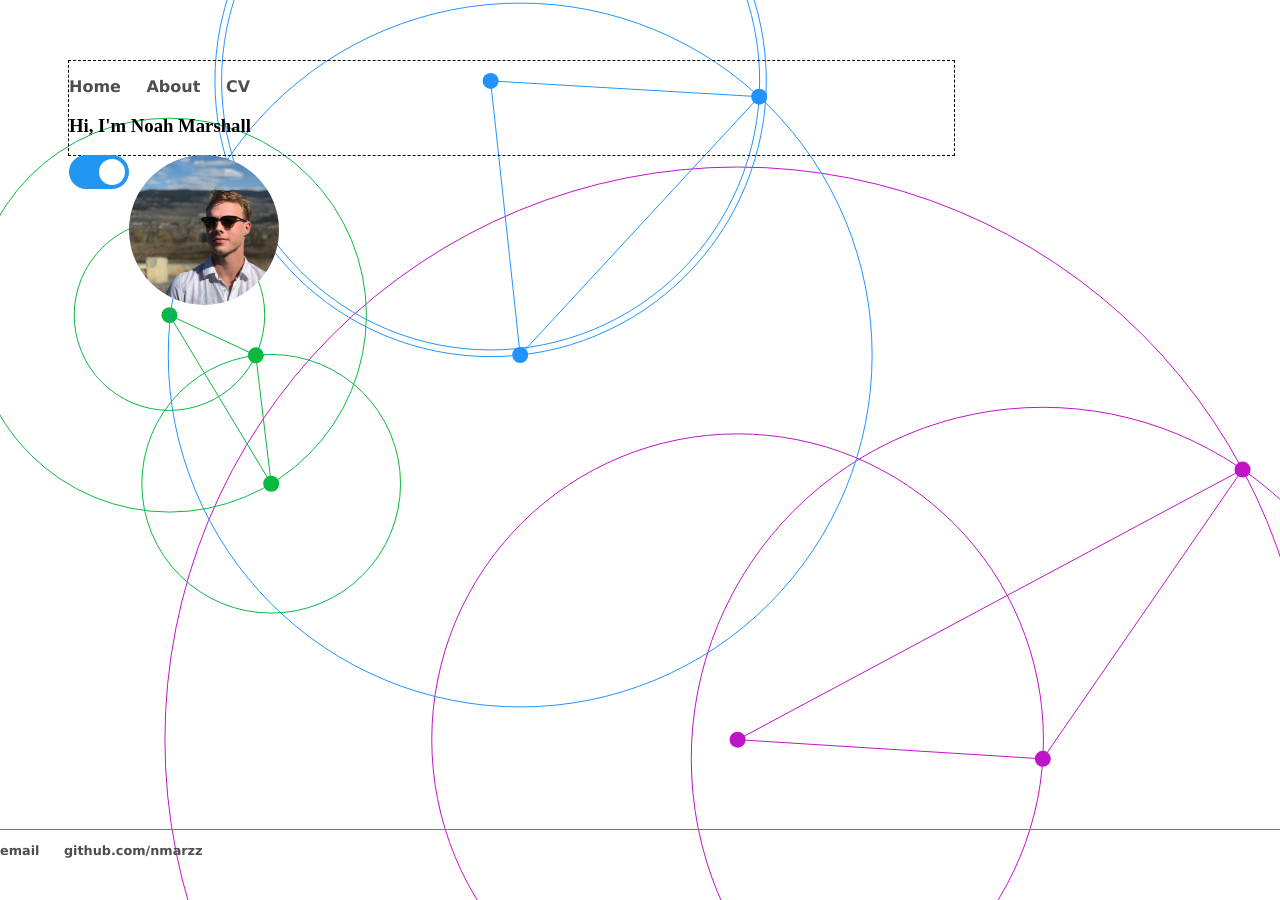
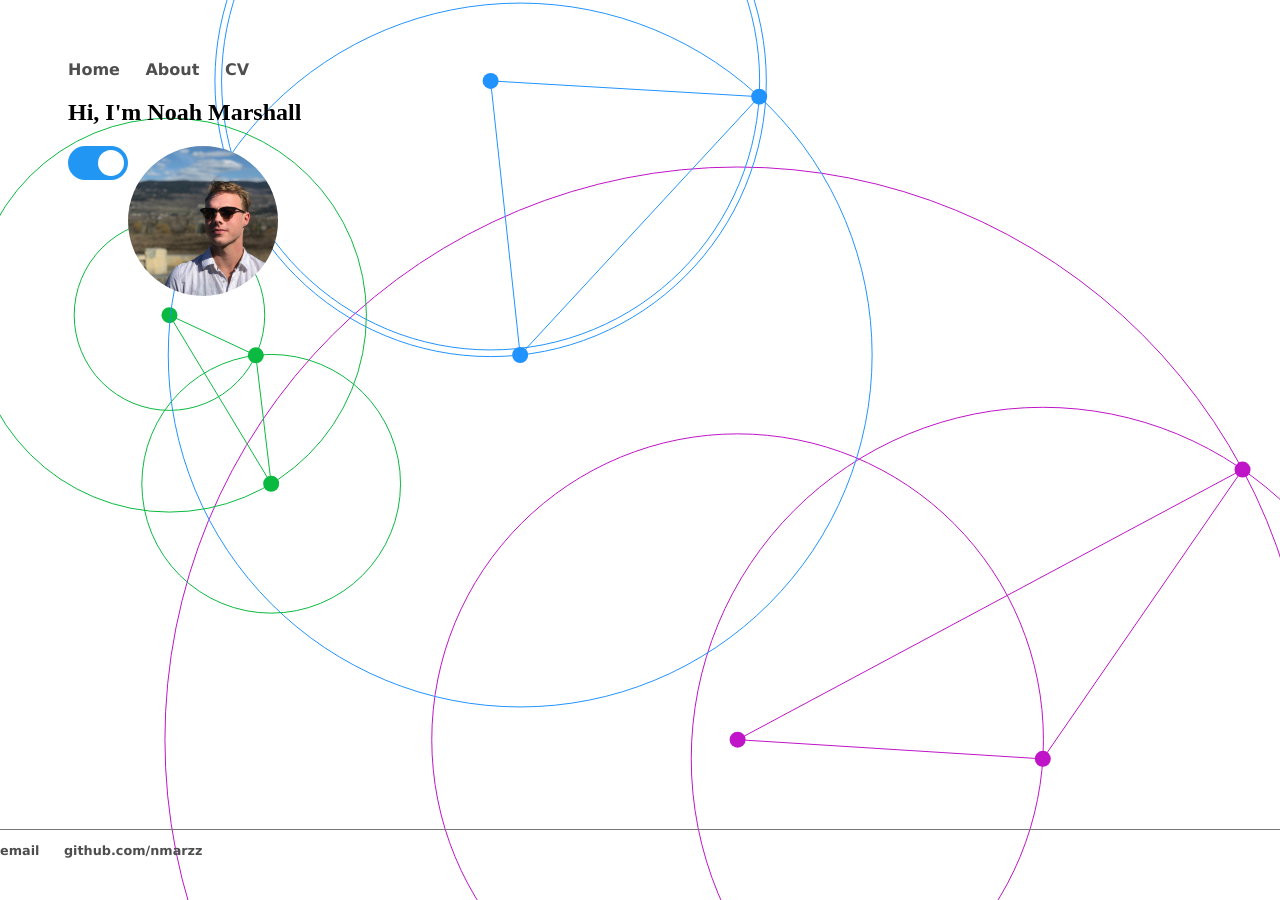
Before and after one commit to nmarzz/nmarzz.github.io, a Jekyll site: the page built from index.html, in a window 1280 px wide. Built offline with Jekyll 4.4.1, drawn with Linux system fonts in a browser that asks for light colours.

```diff
--- a/css/main.css
+++ b/css/main.css
@@ -78,7 +78,7 @@
   height: 100%;
   margin: 60px;
   border: 1px;
-  border-style: dashed;
+  /* border-style: dashed; */
 }
 
 .animation{
--- a/index.html
+++ b/index.html
@@ -9,7 +9,7 @@
 <!-- Rounded switch -->
 <div>
 
-<h3>Hi, I'm Noah Marshall </h3>
+<h2>Hi, I'm Noah Marshall </h2>
 
 <label class="switch">
   <input id = "animateSwitch" type="checkbox" checked>
```
